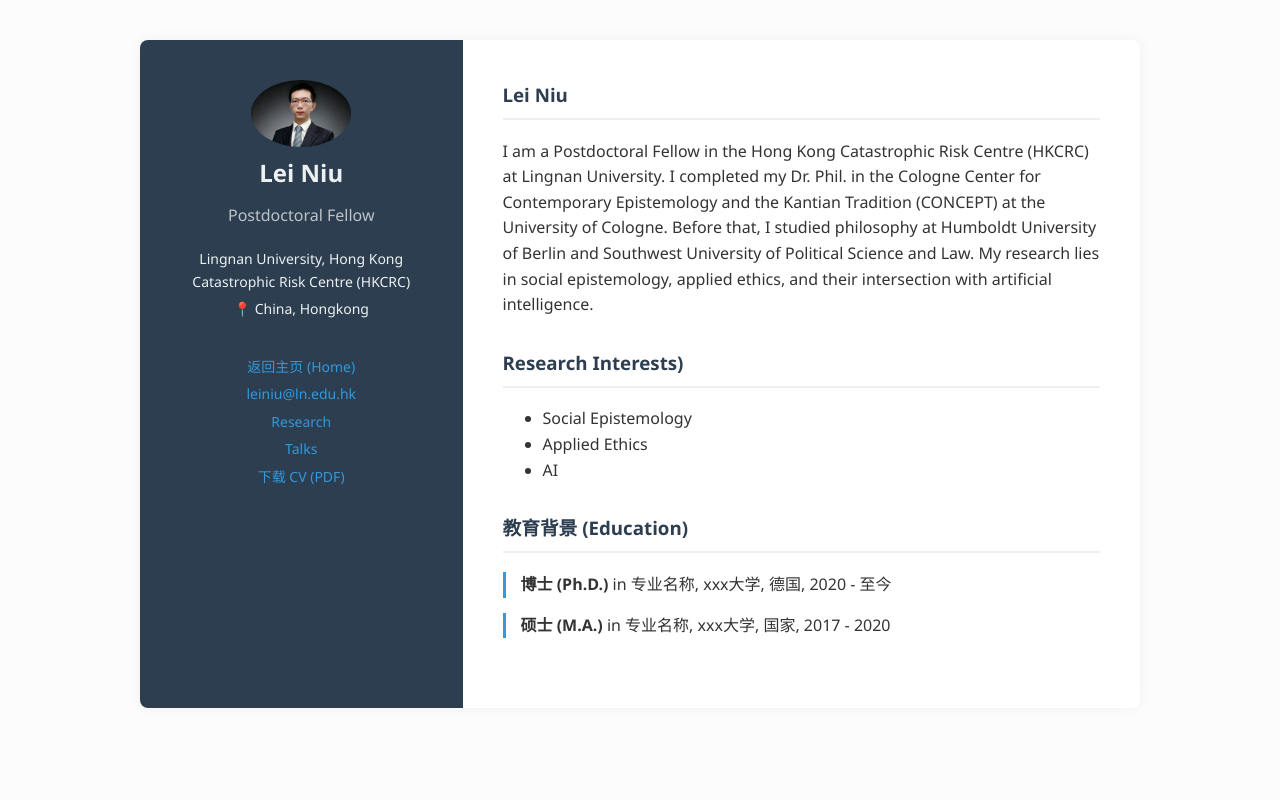
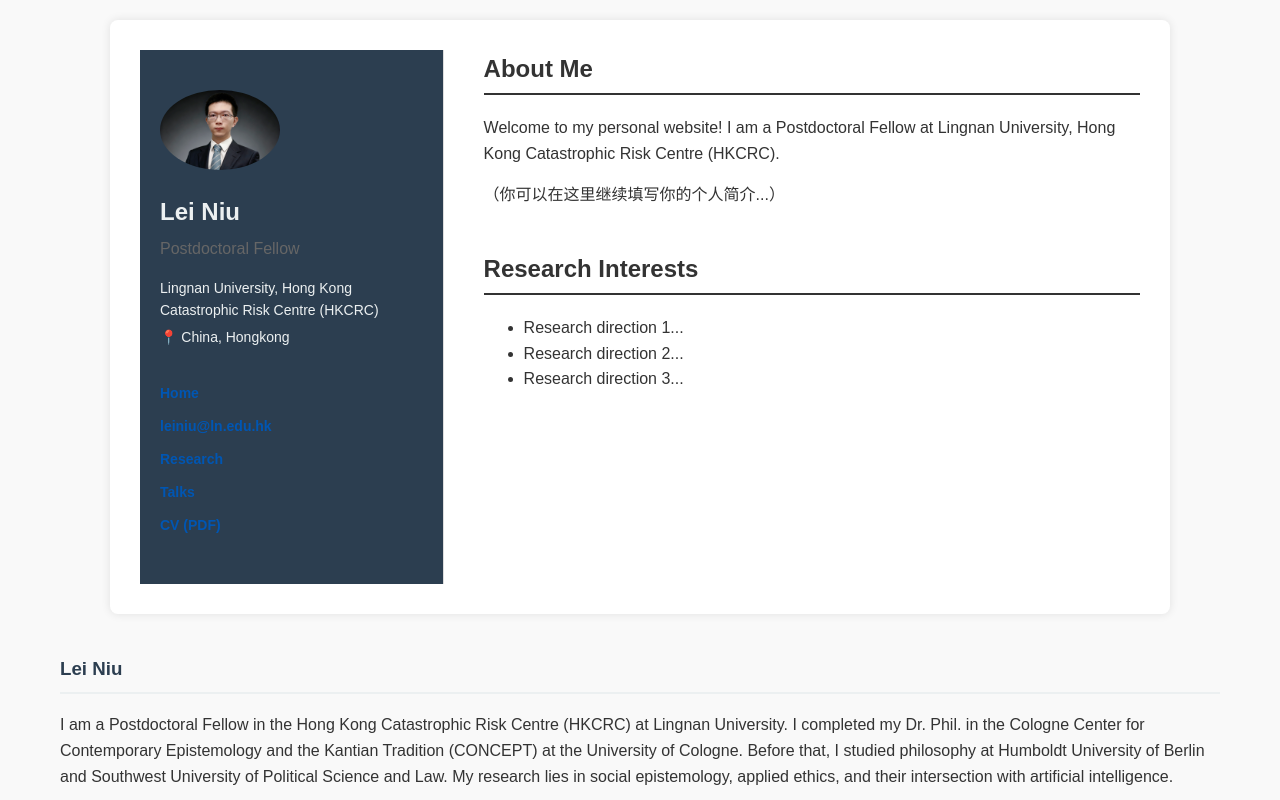
Before and after one commit to leiniuv/leiniuv.github.io, a plain HTML site: page index.html in a window 1280 px wide. Shown: the top 800 px of the page. Drawn offline with Linux system fonts and the light colour scheme.

Commit message:
Update index.html

```diff
--- a/index.html
+++ b/index.html
@@ -104,21 +104,157 @@
 </head>
 <body>
 
+    <!DOCTYPE html>
+<html lang="en">
+<head>
+    <meta charset="UTF-8">
+    <meta name="viewport" content="width=device-width, initial-scale=1.0">
+    <title>Lei Niu - Personal Website</title>
+    <style>
+        /* 全局字体和背景 */
+        body {
+            font-family: Arial, sans-serif;
+            line-height: 1.6;
+            color: #333;
+            background-color: #f9f9f9;
+            margin: 0;
+            padding: 20px;
+        }
+
+        /* 页面最大宽度和左右分栏容器 */
+        .container {
+            max-width: 1000px;
+            margin: 0 auto;
+            background: #fff;
+            padding: 30px;
+            box-shadow: 0 0 10px rgba(0,0,0,0.1);
+            display: flex; /* 开启弹性布局，实现左右分栏 */
+            gap: 40px; /* 左右两栏的间距 */
+        }
+
+        /* 左侧边栏样式 */
+        .sidebar {
+            flex: 1; /* 占据约 1 份宽度 */
+            min-width: 250px;
+            text-align: left;
+            border-right: 1px solid #ddd;
+            padding-right: 20px;
+        }
+
+        /* 头像样式 */
+        .sidebar img {
+            border-radius: 50%;
+            margin-bottom: 15px;
+        }
+
+        /* 侧边栏标题和文字 */
+        .sidebar h1 {
+            font-size: 24px;
+            margin: 0 0 5px 0;
+        }
+        .sidebar h2 {
+            font-size: 16px;
+            color: #666;
+            margin: 0 0 15px 0;
+            font-weight: normal;
+        }
+        .sidebar p {
+            font-size: 14px;
+            margin: 5px 0;
+        }
+
+        /* 侧边栏导航链接样式 */
+        .sidebar a {
+            text-decoration: none;
+            color: #0056b3;
+            font-weight: bold;
+        }
+        .sidebar a:hover {
+            text-decoration: underline;
+        }
+
+        .nav-links {
+            margin-top: 30px;
+            line-height: 2;
+        }
+
+        /* 右侧正文区样式 */
+        .content {
+            flex: 2.5; /* 占据约 2.5 份宽度 */
+        }
+
+        .content h2 {
+            border-bottom: 2px solid #333;
+            padding-bottom: 5px;
+            margin-top: 0;
+        }
+
+        /* 手机端适配：屏幕变窄时改为上下排列 */
+        @media (max-width: 768px) {
+            .container {
+                flex-direction: column;
+            }
+            .sidebar {
+                border-right: none;
+                border-bottom: 1px solid #ddd;
+                padding-right: 0;
+                padding-bottom: 20px;
+                text-align: center;
+            }
+        }
+    </style>
+</head>
+<body>
+
     <div class="container">
-        <!-- 左侧个人信息 -->
+
+        <!-- ================= 左侧导航栏开始 ================= -->
         <div class="sidebar">
-            <img src="Foto.jpg" alt="Profile Photo" width="100" style="border-radius: 50%;">
-            <h1> Lei Niu </h1>
-            <h2> Postdoctoral Fellow </h2>
-            <p> Lingnan University, Hong Kong Catastrophic Risk Centre (HKCRC)</p>
-            <p>📍 China, Hongkong </p>
+            <!-- 确保你的 GitHub 仓库里有一张名为 Foto.jpg 的图片，大小写必须一致 -->
+            <img src="Foto.jpg" alt="Profile Photo" width="120">
+
+            <h1>Lei Niu</h1>
+            <h2>Postdoctoral Fellow</h2>
+            <p>Lingnan University, Hong Kong Catastrophic Risk Centre (HKCRC)</p>
+            <p>📍 China, Hongkong</p>
+
+            <!-- 导航链接菜单 -->
+            <div class="nav-links">
+                <p><a href="index.html">Home</a></p>
+                <p><a href="mailto:leiniu@ln.edu.hk">leiniu@ln.edu.hk</a></p>
+                <!-- 注意：跳转的文件名全改成了小写，你在 GitHub 新建页面时也要用小写 -->
+                <p><a href="research.html">Research</a></p>
+                <p><a href="talks.html">Talks</a></p>
+                <p><a href="#">CV (PDF)</a></p>
+            </div>
+        </div>
+        <!-- ================= 左侧导航栏结束 ================= -->
+
+
+        <!-- ================= 右侧内容区开始 ================= -->
+        <div class="content">
+
+            <h2>About Me</h2>
+            <p>Welcome to my personal website! I am a Postdoctoral Fellow at Lingnan University, Hong Kong Catastrophic Risk Centre (HKCRC). </p>
+            <p>（你可以在这里继续填写你的个人简介...）</p>
 
             <br>
-            <p><a href="index.html">返回主页 (Home)</a></p>
-            <p><a href="mailto:your.email@example.com">leiniu@ln.edu.hk</a></p>
-            <p><a href="Research.html">Research </a></p>
-            <p><a href="Talks.html">Talks </a></p>
-            <p><a href="#">下载 CV (PDF)</a></p>
+
+            <h2>Research Interests</h2>
+            <ul>
+                <li>Research direction 1...</li>
+                <li>Research direction 2...</li>
+                <li>Research direction 3...</li>
+            </ul>
+
+        </div>
+        <!-- ================= 右侧内容区结束 ================= -->
+
+    </div>
+
+</body>
+</html>
+
         </div>
 
         <!-- 右侧详细内容 -->
```
